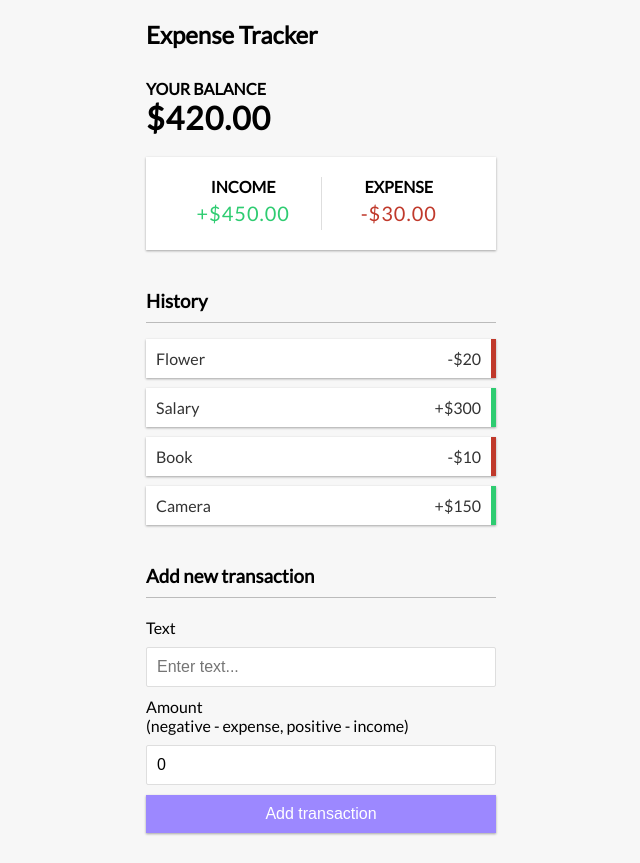
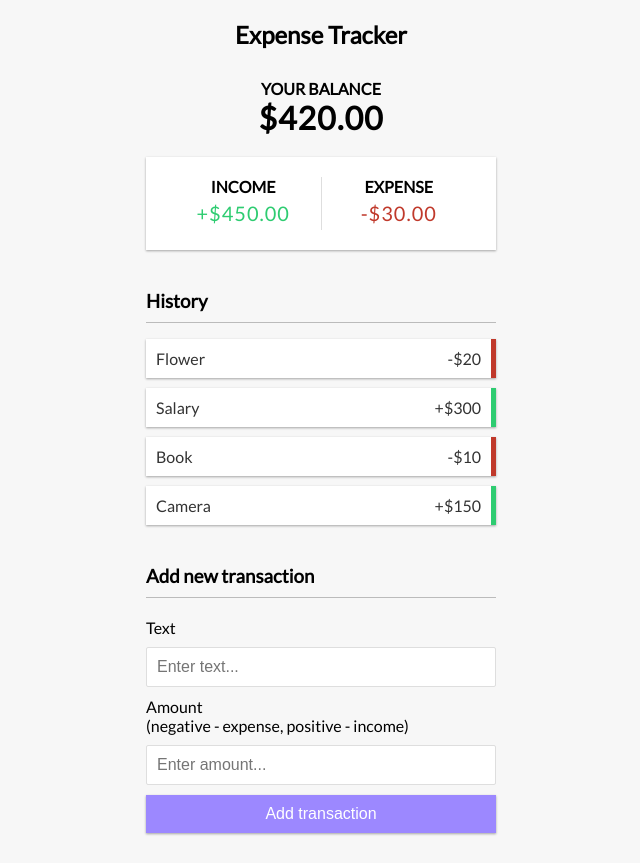
Before and after one commit to alveifbklsiu259/Expense-tracker, a React (Create React App) app: page / in a window 1280 px wide. Shown: the whole page, without its empty margins (319-959 px from the left). Built offline with nearby package versions, Linux system fonts and the light colour scheme.

Commit message:
useReducer + context

```diff
--- a/package.json
+++ b/package.json
@@ -9,6 +9,7 @@
     "react": "^18.2.0",
     "react-dom": "^18.2.0",
     "react-scripts": "5.0.1",
+    "sweetalert2": "^11.7.3",
     "web-vitals": "^2.1.4"
   },
   "scripts": {
--- a/src/App.css
+++ b/src/App.css
@@ -27,6 +27,11 @@ body {
 h1 {
   letter-spacing: 1px;
   margin: 0;
+  text-align: center;
+}
+
+h2 {
+  text-align: center;
 }
 
 h3 {
@@ -38,6 +43,7 @@ h3 {
 h4 {
   margin: 0;
   text-transform: uppercase;
+  text-align: center;
 }
 
 .inc-exp-container {
--- a/src/components/AddTransaction.js
+++ b/src/components/AddTransaction.js
@@ -1,25 +1,29 @@
 import { GlobalContext } from "../context/GlobalState";
 import { useState, useContext} from "react"
+import Swal from 'sweetalert2'
 
 export default function AddTransaction() {
     const [text, setText] = useState('');
-    const [amount, setAmount] = useState(0);
+    const [amount, setAmount] = useState('');
     const {dispatch} = useContext(GlobalContext);
-
+    const cansave = [text, amount].every(Boolean)
 
     function handleAddTransaction() {
+        if (cansave) {
             dispatch({
                 type: "ADD_TRANSACTION",
                 payload: {
-                id: Math.random() * 100000000,
+                    id: (Math.random() * 100000000).toFixed(0),
                     text,
                     amount: Number(amount)
                 }
             });
             setText('');
             setAmount('');
+        } else {
+            Swal.fire('please enter some text and amount')
         }
-
+    }
     return (
         <>
             <h3>Add new transaction</h3>
```
Also changed, not shown: 1 other file (tests, documents, lock files or other folders). Lines whose indentation alone changed are shown as unchanged.
